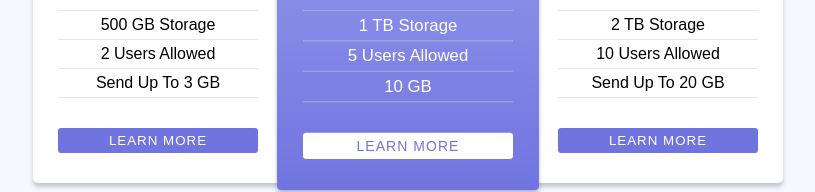
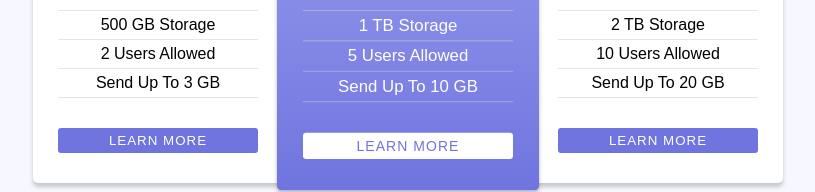
Before and after one commit to V-Wong/Pricing-Component, a React (Create React App) app in the folder frontend/: page / in a window 1280 px wide. Shown: the part 287-479 px from the top of the page, without its empty margins (232-1047 px from the left). Built offline with nearby package versions, Linux system fonts and the light colour scheme.

Commit message:
Update sample data

```diff
--- a/frontend/src/App.js
+++ b/frontend/src/App.js
@@ -15,7 +15,7 @@ const samplePlans = [
     pricing: "24.99",
     storage: "1 TB Storage",
     userLimit: "5 Users Allowed",
-    sendLimit: "10 GB",
+    sendLimit: "Send Up To 10 GB",
   },
   {
     planName: "Master",
```
